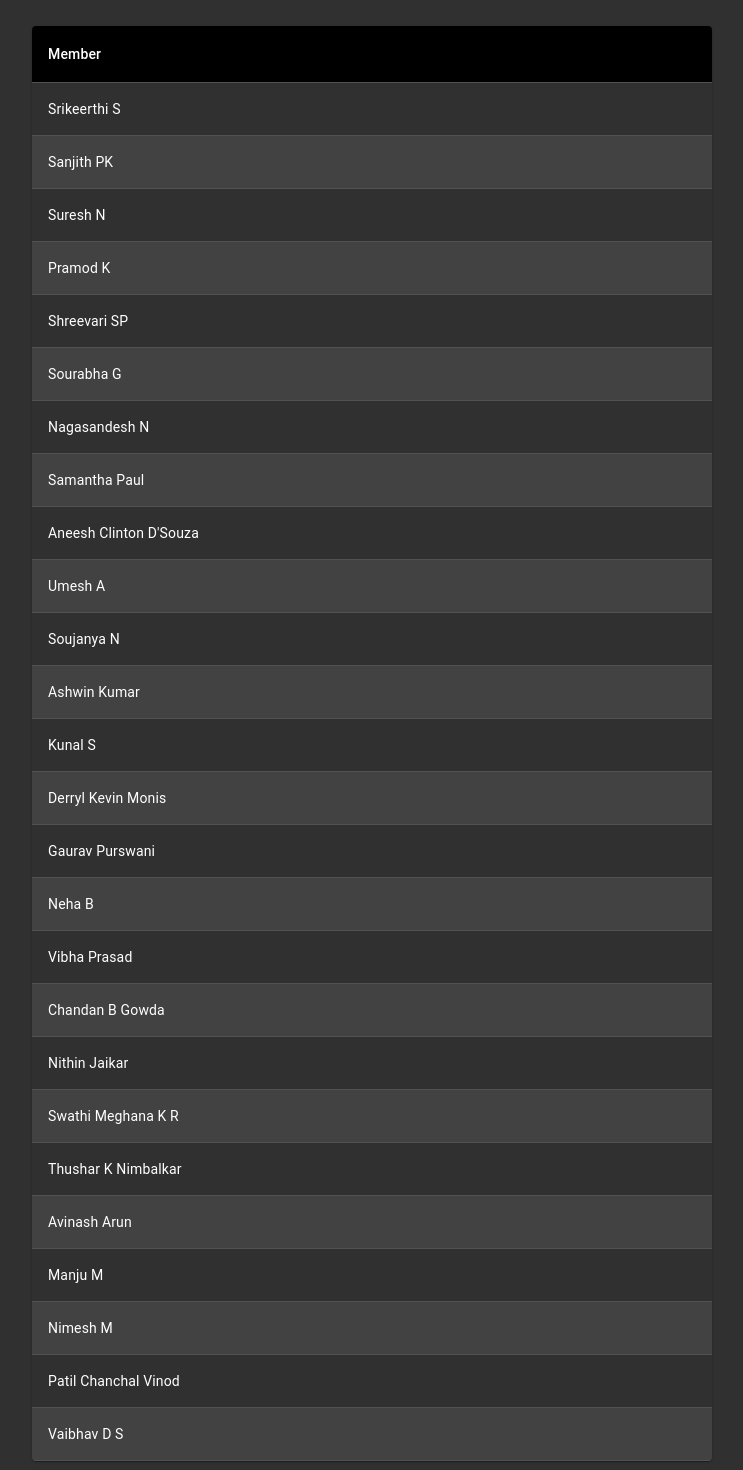
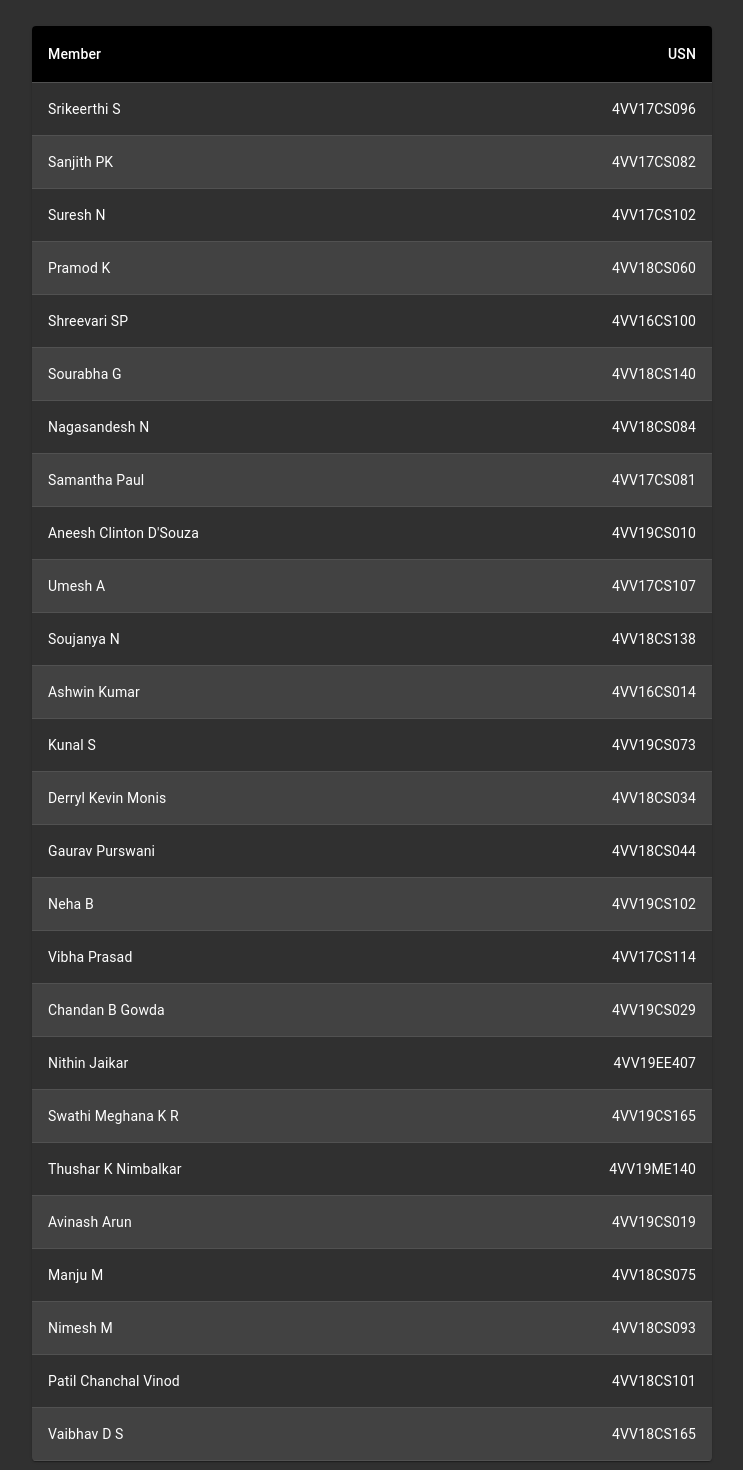
Before and after one commit to osl-vvce/osl-status, a React (Create React App) app: page /members in a window 1280 px wide. Shown: the part 160-1630 px from the top of the page, without its empty margins (268-1011 px from the left). Built offline with nearby package versions, Linux system fonts and the light colour scheme.

Commit message:
Implemented Usernames endpoint in individual member reports

```diff
--- a/package.json
+++ b/package.json
@@ -1,7 +1,6 @@
 {
   "name": "osl-status",
-  "version": "0.1.0",
-  "private": true,
+  "version": "0.4.0",
   "dependencies": {
     "@material-ui/core": "^4.9.7",
     "@material-ui/icons": "^4.9.1",
--- a/src/Components/LatestReport/latestReport.js
+++ b/src/Components/LatestReport/latestReport.js
@@ -34,8 +34,6 @@ export default function LatestReport() {
   let nextDate = loading
     ? ""
     : new Date(data[0]["timeStamp"]["_seconds"] * 1000);
-
-  console.log(report);
 
   var responsible = [
     "Aneesh Clinton D'Souza",
--- a/src/Components/MemberReports/memberReports.js
+++ b/src/Components/MemberReports/memberReports.js
@@ -21,52 +21,48 @@ const MemberReports = (props) => {
     },
   });
 
+  let usernames = {
+    srikeerthi_s: "Srikeerthi S",
+    sanjithpk: "Sanjith PK",
+    sureshn: "Suresh N",
+    pramod7: "Pramod K",
+    shreevari: "Shreevari SP",
+    sourabha: "Sourabha G",
+    sandesh09: "Nagasandesh N",
+    paulease: "Samantha Paul",
+    clintondsza: "Aneesh Clinton D'Souza",
+    umesh_ar: "Umesh A",
+    soujanya: "Soujanya N",
+    zshzero: "Ashwin Kumar",
+    kunal_s: "Kunal S",
+    derrylkevin: "Derryl Kevin Monis",
+    pingport80: "Gaurav Purswani",
+    neha_balaji: "Neha B",
+    vibhaprasad: "Vibha Prasad",
+    chandan_b_gowda: "Chandan B Gowda",
+    nith: "Nithin Jaikar",
+    swathi_kr: "Swathi Meghana K R",
+    thusharkn: "Thushar K Nimbalkar",
+    dr_clueless: "Avinash Arun",
+    manju_m: "Manju M",
+    nimeshm: "Nimesh M",
+    chanchalvp: "Patil Chanchal Vinod",
+    vaibhavds: "Vaibhav D S",
+  };
+
+  let path = props.location.pathname;
+  let username = path.replace(/\/\w+\//, "");
+  let memberName = usernames[username];
+
+  const [date, loadingDate] = useFetch(
+    "https://polar-depths-36905.herokuapp.com/dates"
+  );
   const [data, loading] = useFetch(
-    "https://polar-depths-36905.herokuapp.com/reports"
+    `https://polar-depths-36905.herokuapp.com/reports/${username}`
   );
 
   let report = loading ? [] : data;
-  console.log(report);
-
-  let responsible = [
-    "Aneesh Clinton D'Souza",
-    "Ashwin Kumar",
-    "Avinash Arun",
-    "Chandan B Gowda",
-    "Derryl Kevin Monis",
-    "Gaurav Purswani",
-    "Kunal S",
-    "Manju M",
-    "Nagasandesh N",
-    "Neha B",
-    "Nimesh M",
-    "Nithin Jaikar",
-    "Patil Chanchal Vinod",
-    "Pramod K",
-    "Samantha Paul",
-    "Sanjith PK",
-    "Shreevari SP",
-    "Soujanya N",
-    "Sourabha G",
-    "Srikeerthi S",
-    "Suresh N",
-    "Swathi Meghana K R",
-    "Thushar K Nimbalkar",
-    "Umesh A",
-    "Vaibhav D S",
-    "Vibha Prasad",
-  ];
-
-  let username = props.location.pathname.replace(/^\/\w+\//gm, "");
-
-  let memberIdx = 0;
-
-  for (memberIdx = 0; memberIdx < responsible.length; memberIdx++)
-    if (
-      responsible[memberIdx].replace(/[^a-zA-Z]/gm, "").toLowerCase() ===
-      username
-    )
-      break;
+  let dates = loadingDate ? [] : date;
 
   const StyledTableCell = withStyles((theme) => ({
     head: {
@@ -87,7 +83,7 @@ const MemberReports = (props) => {
   }))(TableRow);
 
   let rows = [];
-  if (report.length > 0) {
+  if (Object.keys(report).length > 0 && dates.length > 0) {
     function createData(date, osl, past, future, fun, reporter) {
       return {date, osl, past, future, fun, reporter};
     }
@@ -101,13 +97,10 @@ const MemberReports = (props) => {
         "+0000 (Coordinated Universal Time)"
       );
     }
-
-    memberIdx++;
-    let dates = report[0].dates;
-    for (let i = 0; i < Object.keys(report[memberIdx]).length; i++) {
+    for (let i = 0; i < Object.keys(report).length; i++) {
       let date = UTCDate(dates[i]);
-      if (report[memberIdx][date]["timeStamp"]) {
-        const {osl, past, future, fun, reporter} = report[memberIdx][date];
+      if (report[date]["timeStamp"]) {
+        const {osl, past, future, fun, reporter} = report[date];
         rows.push(
           createData(
             date.substring(4, 15),
@@ -115,18 +108,6 @@ const MemberReports = (props) => {
             past.replace(/\n/g, "<br>"),
             future.replace(/\n/g, "<br>"),
             fun.replace(/\n/g, "<br>"),
-            reporter
-          )
-        );
-      } else {
-        const {reporter} = report[memberIdx][date];
-        rows.push(
-          createData(
-            date.substring(4, 15),
-            "Not Yet Updated",
-            "Not Yet Updated",
-            "Not Yet Updated",
-            "Not Yet Updated",
             reporter
           )
         );
@@ -154,7 +135,7 @@ const MemberReports = (props) => {
 
   return (
     <>
-      {loading ? (
+      {loading && loadingDate ? (
         <Loader
           type="Puff"
           color="#EEE"
@@ -170,9 +151,8 @@ const MemberReports = (props) => {
             variant="h2"
             className="heading"
           >
-            {responsible[--memberIdx]}
+            {memberName}
           </Typography>
-          <div className={classes.space} />
           <div className={classes.space} />
           <TableContainer component={Paper}>
             <Table className={classes.table} aria-label="customized table">
--- a/src/Components/Members/members.js
+++ b/src/Components/Members/members.js
@@ -17,34 +17,34 @@ const MemberTable = (props) => {
     },
   });
 
-  let member = [
-    "Srikeerthi S",
-    "Sanjith PK",
-    "Suresh N",
-    "Pramod K",
-    "Shreevari SP",
-    "Sourabha G",
-    "Nagasandesh N",
-    "Samantha Paul",
-    "Aneesh Clinton D'Souza",
-    "Umesh A",
-    "Soujanya N",
-    "Ashwin Kumar",
-    "Kunal S",
-    "Derryl Kevin Monis",
-    "Gaurav Purswani",
-    "Neha B",
-    "Vibha Prasad",
-    "Chandan B Gowda",
-    "Nithin Jaikar",
-    "Swathi Meghana K R",
-    "Thushar K Nimbalkar",
-    "Avinash Arun",
-    "Manju M",
-    "Nimesh M",
-    "Patil Chanchal Vinod",
-    "Vaibhav D S",
-  ];
+  let members = {
+    "Srikeerthi S": {usn: "4VV17CS096", username: "srikeerthi_s"},
+    "Sanjith PK": {usn: "4VV17CS082", username: "sanjithpk"},
+    "Suresh N": {usn: "4VV17CS102", username: "sureshn"},
+    "Pramod K": {usn: "4VV18CS060", username: "pramod7"},
+    "Shreevari SP": {usn: "4VV16CS100", username: "shreevari"},
+    "Sourabha G": {usn: "4VV18CS140", username: "sourabha"},
+    "Nagasandesh N": {usn: "4VV18CS084", username: "sandesh09"},
+    "Samantha Paul": {usn: "4VV17CS081", username: "paulease"},
+    "Aneesh Clinton D'Souza": {usn: "4VV19CS010", username: "clintondsza"},
+    "Umesh A": {usn: "4VV17CS107", username: "umesh_ar"},
+    "Soujanya N": {usn: "4VV18CS138", username: "soujanya"},
+    "Ashwin Kumar": {usn: "4VV16CS014", username: "zshzero"},
+    "Kunal S": {usn: "4VV19CS073", username: "kunal_s"},
+    "Derryl Kevin Monis": {usn: "4VV18CS034", username: "derrylkevin"},
+    "Gaurav Purswani": {usn: "4VV18CS044", username: "pingport80"},
+    "Neha B": {usn: "4VV19CS102", username: "neha_balaji"},
+    "Vibha Prasad": {usn: "4VV17CS114", username: "vibhaprasad"},
+    "Chandan B Gowda": {usn: "4VV19CS029", username: "chandan_b_gowda"},
+    "Nithin Jaikar": {usn: "4VV19EE407", username: "nith"},
+    "Swathi Meghana K R": {usn: "4VV19CS165", username: "swathi_kr"},
+    "Thushar K Nimbalkar": {usn: "4VV19ME140", username: "thusharkn"},
+    "Avinash Arun": {usn: "4VV19CS019", username: "dr_clueless"},
+    "Manju M": {usn: "4VV18CS075", username: "manju_m"},
+    "Nimesh M": {usn: "4VV18CS093", username: "nimeshm"},
+    "Patil Chanchal Vinod": {usn: "4VV18CS101", username: "chanchalvp"},
+    "Vaibhav D S": {usn: "4VV18CS165", username: "vaibhavds"},
+  };
 
   const StyledTableCell = withStyles((theme) => ({
     head: {
@@ -64,14 +64,17 @@ const MemberTable = (props) => {
     },
   }))(TableRow);
 
-  function createData(member) {
-    return {member};
+  function createData(member, usn, username) {
+    return {member, usn, username};
   }
 
   const rows = [];
-  for (var i = 0; i < member.length; i++) {
-    rows.push(createData(member[i]));
-  }
+
+  Object.keys(members).map((member) =>
+    rows.push(
+      createData(member, members[member]["usn"], members[member]["username"])
+    )
+  );
 
   const useStyles = makeStyles({
     table: {
@@ -108,21 +111,19 @@ const MemberTable = (props) => {
             <TableHead>
               <TableRow>
                 <StyledTableCell>Member </StyledTableCell>
+                <StyledTableCell align="right">USN </StyledTableCell>
               </TableRow>
             </TableHead>
             <TableBody>
               {rows.map((row) => (
                 <StyledTableRow key={row.member}>
                   <StyledTableCell component="th" scope="row">
-                    <Link
-                      color="inherit"
-                      href={`/members/${row.member.replace(
-                        /[^a-zA-Z]/gm,
-                        ""
-                      )}`.toLowerCase()}
-                    >
+                    <Link color="inherit" href={`/members/${row.username}`}>
                       {row.member}
                     </Link>
+                  </StyledTableCell>
+                  <StyledTableCell component="th" scope="row" align="right">
+                    {row.usn}
                   </StyledTableCell>
                 </StyledTableRow>
               ))}
```
Also changed, not shown: 1 other file (tests, documents, lock files or other folders).
